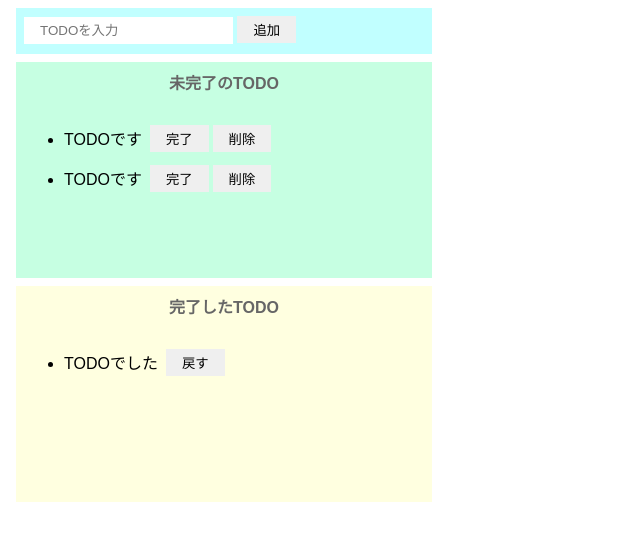
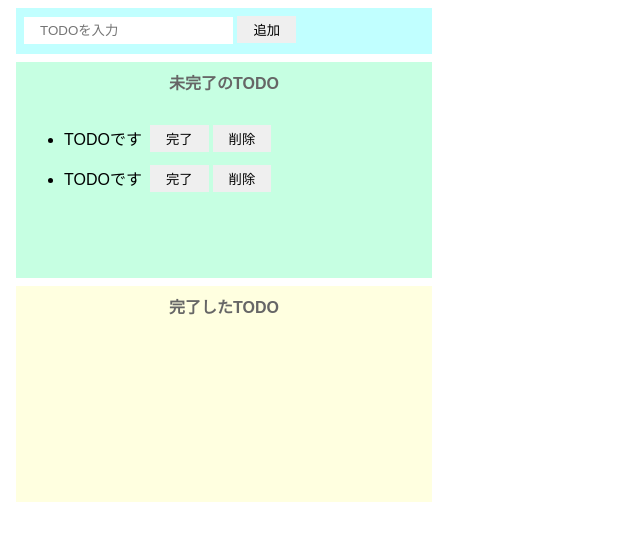
Before and after one commit to shitosatakuka/practiceReact-todoApp, a website built with Parcel: page src/index.html in a window 1280 px wide. Shown: the whole page, without its empty margins (0-640 px from the left). Built offline with nearby package versions, Linux system fonts and the light colour scheme.

Commit message:
Update index.html 不必要なHTMLを削除

```diff
--- a/src/index.html
+++ b/src/index.html
@@ -32,12 +32,12 @@
     <div class="complete-area">
       <p class="title">完了したTODO</p>
       <ul id="complete-list">
-        <li class="complete-item">
+        <!-- <li class="complete-item">
           <div class="list-row">
             <p>TODOでした</p>
             <button>戻す</button>
           </div>
-        </li>
+        </li> -->
       </ul>
     </dvi>
 
```
